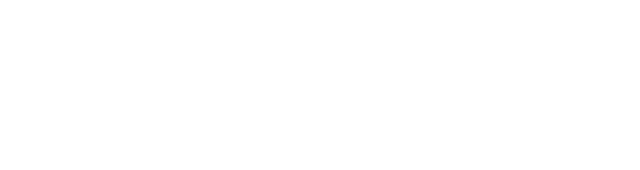
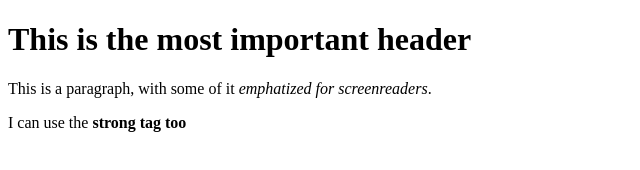
Before and after one commit to Jarjarniks/plain-blog, a plain HTML site: page index.html in a window 1280 px wide. Shown: the whole page, without its empty margins (0-640 px from the left). Drawn offline with Linux system fonts and the light colour scheme.

Commit message:
This commit message was written inside vs-code go me!
add heading, 2 paragraphs and inserted strong and emphasis tags

```diff
--- a/index.html
+++ b/index.html
@@ -9,7 +9,11 @@
 
 </head>
 <body>
+    <h1>This is the most important header</h1>
 
+    <p>This is a paragraph, with some of it <em>emphatized for screenreaders</em>.</p>
+
+    <p>I can use the <strong>strong tag too</strong></p>
     <script src="app.js"></script>
 </body>
 </html>
```
